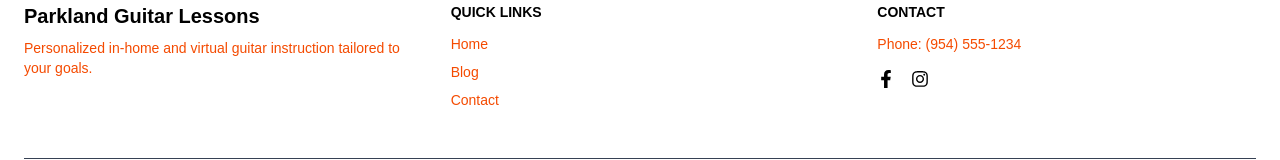
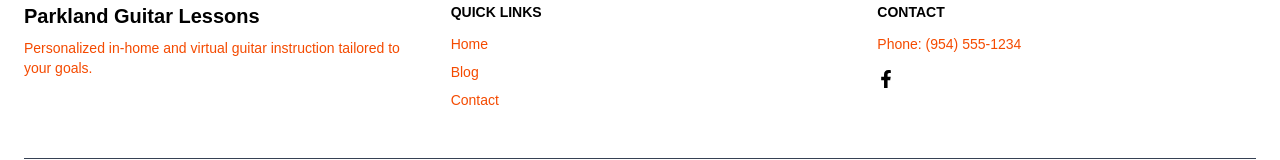
Before and after one commit to dvkdesigns/parklandguitarlessons.com, a Next.js app: page / in a window 1280 px wide. Shown: the part 4519-4679 px from the top of the page. Built offline with nearby package versions, Linux system fonts and the light colour scheme.

Commit message:
header and footer update

```diff
--- a/src/components/Footer.tsx
+++ b/src/components/Footer.tsx
@@ -1,5 +1,5 @@
 import Link from 'next/link';
-import { FaFacebookF, FaInstagram } from 'react-icons/fa';
+import { FaFacebookF } from 'react-icons/fa';
 
 export default function Footer() {
   return (
@@ -31,9 +31,7 @@ export default function Footer() {
             <Link href="https://www.facebook.com/parklandguitarlessons" target="_blank" aria-label="Facebook">
               <FaFacebookF className="hover:text-blue-400 transition" />
             </Link>
-            <Link href="https://www.instagram.com/parklandguitarlessons" target="_blank" aria-label="Instagram">
-              <FaInstagram className="hover:text-pink-400 transition" />
-            </Link>
+
           </div>
         </div>
       </div>
--- a/src/components/Header.tsx
+++ b/src/components/Header.tsx
@@ -1,5 +1,5 @@
 import Link from 'next/link';
-import { FaFacebookF, FaInstagram } from 'react-icons/fa';
+import { FaFacebookF } from 'react-icons/fa';
 import ButtonLink from './ButtonLink';
 
 export default function Header() {
```
